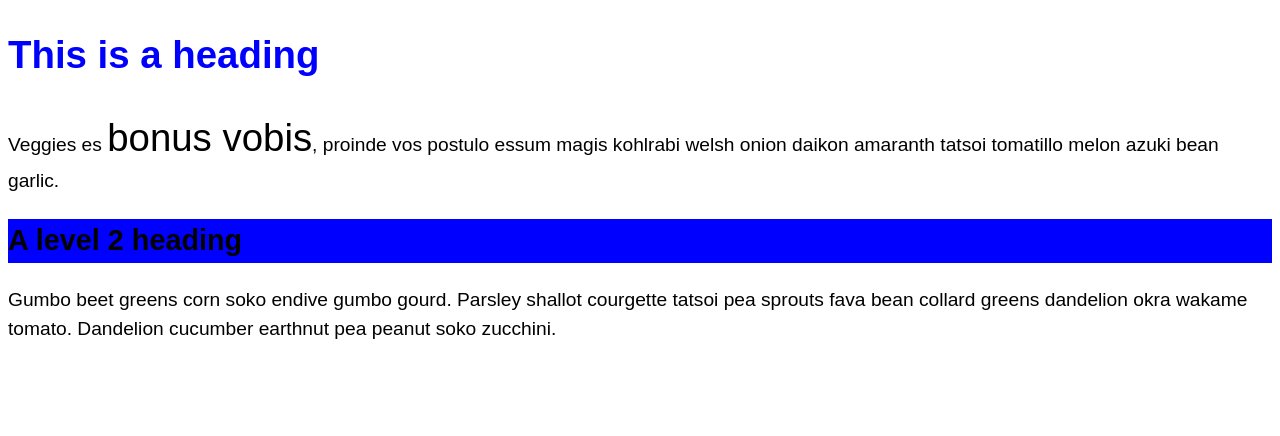
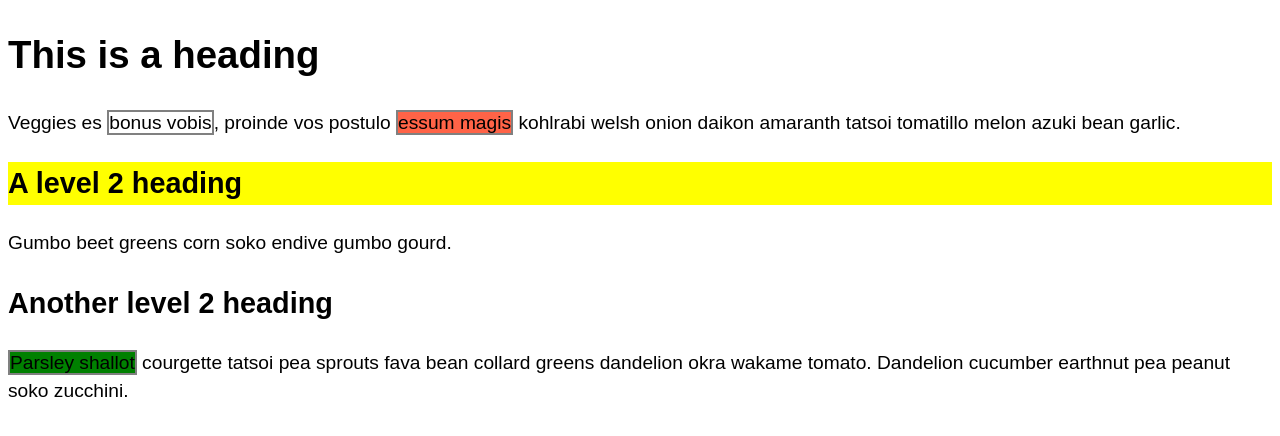
Before and after one commit to Rahul220344548/Odin-project-practice, a plain HTML site: page Intermidate HTML and CSS/Advanced Selectors/index.html in a window 1280 px wide. Drawn offline with Linux system fonts and the light colour scheme.

Commit message:
complete task 2 MDN selectors exercise

```diff
--- a/Intermidate HTML and CSS/Advanced Selectors/index.html
+++ b/Intermidate HTML and CSS/Advanced Selectors/index.html
@@ -11,16 +11,20 @@
             font: 1.2em / 1.5 sans-serif;
         }
 
-        .container h1 {
-            color: blue;
+        #special {
+            background-color: yellow;
         }
 
-        p>span {
-            font-size: 200%;
+        .alert {
+            border: 2px solid grey;
         }
 
-        .container h2 {
-            background-color: blue;
+        .alert.stop {
+            background-color: tomato;
+        }
+
+        p>.go {
+            background-color: green;
         }
     </style>
 </head>
@@ -30,15 +34,17 @@
     <div class="container">
         <h1>This is a heading</h1>
         <p>
-            Veggies es <span>bonus vobis</span>, proinde vos postulo essum magis
-            kohlrabi welsh onion daikon amaranth tatsoi tomatillo melon azuki bean
-            garlic.
+            Veggies es <span class="alert">bonus vobis</span>, proinde vos postulo
+            <span class="alert stop">essum magis</span> kohlrabi welsh onion daikon
+            amaranth tatsoi tomatillo melon azuki bean garlic.
         </p>
-        <h2>A level 2 heading</h2>
+        <h2 id="special">A level 2 heading</h2>
+        <p>Gumbo beet greens corn soko endive gumbo gourd.</p>
+        <h2>Another level 2 heading</h2>
         <p>
-            Gumbo beet greens corn soko endive gumbo gourd. Parsley shallot courgette
-            tatsoi pea sprouts fava bean collard greens dandelion okra wakame tomato.
-            Dandelion cucumber earthnut pea peanut soko zucchini.
+            <span class="alert go">Parsley shallot</span> courgette tatsoi pea sprouts
+            fava bean collard greens dandelion okra wakame tomato. Dandelion cucumber
+            earthnut pea peanut soko zucchini.
         </p>
     </div>
 
```
